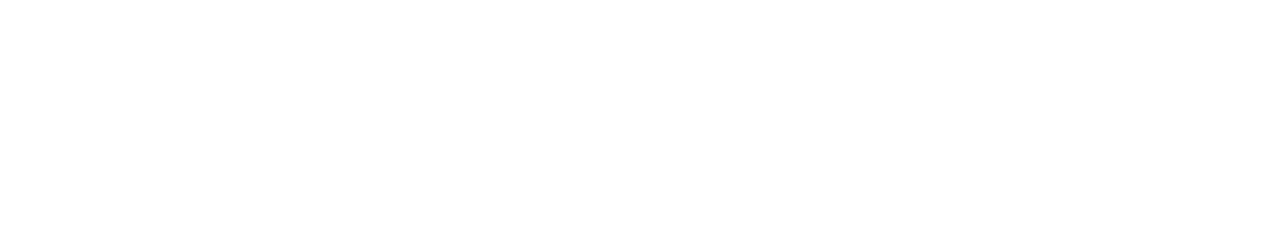
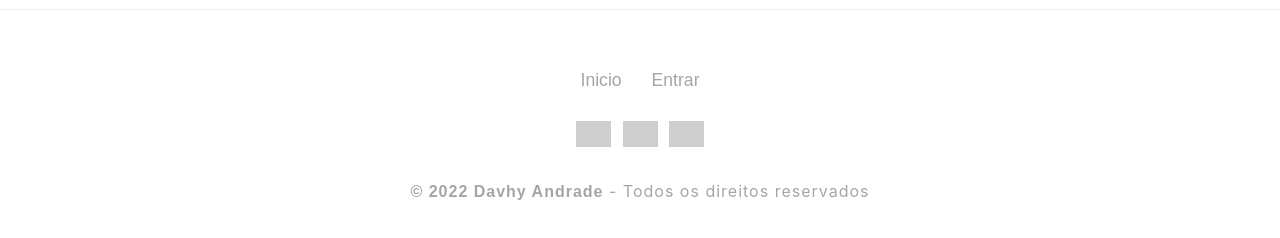
Before and after one commit to davhyandrade/Quiz, a Next.js app: page / in a window 1280 px wide. Shown: the part 444-682 px from the top of the page. Built offline with nearby package versions, Linux system fonts and the light colour scheme; no server answers; grey boxes are pictures that could not be loaded.

Commit message:
add footer

```diff
--- /dev/null
+++ b/src/components/Footer.tsx
@@ -0,0 +1,28 @@
+import Link from 'next/link';
+
+export default function Footer() {
+  return (
+    <footer>
+      <div>
+        <div>
+          <a onClick={() => window.scrollTo(0, 0)}>Inicio</a>
+          <Link href="/login">Entrar</Link>
+        </div>
+        <div>
+          <Link href="https://github.com/davhyandrade">
+            <img src="https://i.postimg.cc/4NccjBYr/logo-github.png" alt="logo github" />
+          </Link>
+          <Link href="https://www.linkedin.com/in/davhy-andrade-dev">
+            <img src="https://i.postimg.cc/kgFbgGFs/logo-linkedin.png" alt="logo linkedin" />
+          </Link>
+          <Link href="https://www.instagram.com/_davhy/">
+            <img src="https://i.postimg.cc/2SPR5drR/logo-instagram.png" alt="logo instagram" />
+          </Link>
+        </div>
+        <p>
+          <span>© 2022 Davhy Andrade</span> - Todos os direitos reservados
+        </p>
+      </div>
+    </footer>
+  );
+}
--- a/src/context/layout.tsx
+++ b/src/context/layout.tsx
@@ -4,6 +4,7 @@
 import { toast, ToastContainer } from 'react-toastify';
 import 'react-toastify/dist/ReactToastify.css';
 import axios from 'axios';
+import Footer from '../components/Footer';
 
 interface IContext {
   handlePageLoaded?: any;
@@ -130,6 +131,7 @@
         >
           <Menu />
           <section>{children}</section>
+          <Footer/>
           <ToastContainer />
         </Context.Provider>
       )}
--- /dev/null
+++ b/src/styles/_footer.scss
@@ -0,0 +1,90 @@
+footer {
+  width: 100%;
+  border-top: 1px solid var(--color-border);
+  margin-top: 100px;
+
+  > div {
+    width: 100%;
+    height: 250px;
+    display: flex;
+    flex-direction: column;
+    align-items: center;
+    justify-content: center;
+
+    > div:nth-child(1) {
+      display: flex;
+
+      a {
+        text-decoration: none;
+        color: var(--color-text);
+        font-size: 1.1rem;
+        opacity: 70%;
+        cursor: pointer;
+
+        &:hover {
+          transition: 1s;
+          text-decoration: underline;
+          opacity: 100;
+        }
+
+        &:active {
+          transition: 0.1s;
+          opacity: 20%;
+        }
+
+        &:nth-child(2) {
+          margin-left: 30px;
+        }
+      }
+    }
+
+    > div:nth-child(2) {
+      display: flex;
+      justify-content: space-between;
+      width: 10%;
+      margin: 30px 0;
+
+      @media only screen and (max-width: 800px) {
+        & {
+          width: 35%;
+        }
+      }
+
+      img {
+        width: 35px;
+        cursor: pointer;
+        opacity: 30%;
+        filter: invert(1);
+
+        &:hover {
+          transition: 1s;
+          opacity: 70%;
+        }
+
+        &:active {
+          transition: 0.1s;
+          opacity: 20%;
+        }
+      }
+    }
+
+    p {
+      font-size: 1rem;
+      color: var(--color-text);
+      letter-spacing: 1px;
+      font-family: Poppins,-apple-system,BlinkMacSystemFont,Segoe UI,Roboto,Helvetica Neue,Arial,Noto Sans,sans-serif,Apple Color Emoji,Segoe UI Emoji,Segoe UI Symbol,Noto Color Emoji;
+      opacity: 70%;
+
+      @media only screen and (max-width: 800px) {
+        & {
+          width: 65%;
+          text-align: center;
+        }
+      }
+
+      span {
+        font-weight: bolder;
+      }
+    }
+  }
+}
--- a/src/styles/_normalize.scss
+++ b/src/styles/_normalize.scss
@@ -3,6 +3,10 @@
     padding: 0;
     font-family: Arial, Helvetica, sans-serif;
     box-sizing: border-box;
+}
+
+html {
+    scroll-behavior: smooth;
 }
 
 body {
--- a/src/styles/globals.css
+++ b/src/styles/globals.css
@@ -3,6 +3,10 @@
   padding: 0;
   font-family: Arial, Helvetica, sans-serif;
   box-sizing: border-box;
+}
+
+html {
+  scroll-behavior: smooth;
 }
 
 body {
@@ -89,6 +93,83 @@
 .menu #active {
   color: var(--color-primary);
   border-bottom: 2px solid var(--color-primary);
+}
+
+footer {
+  width: 100%;
+  border-top: 1px solid var(--color-border);
+  margin-top: 100px;
+}
+footer > div {
+  width: 100%;
+  height: 250px;
+  display: flex;
+  flex-direction: column;
+  align-items: center;
+  justify-content: center;
+}
+footer > div > div:nth-child(1) {
+  display: flex;
+}
+footer > div > div:nth-child(1) a {
+  text-decoration: none;
+  color: var(--color-text);
+  font-size: 1.1rem;
+  opacity: 70%;
+  cursor: pointer;
+}
+footer > div > div:nth-child(1) a:hover {
+  transition: 1s;
+  text-decoration: underline;
+  opacity: 100;
+}
+footer > div > div:nth-child(1) a:active {
+  transition: 0.1s;
+  opacity: 20%;
+}
+footer > div > div:nth-child(1) a:nth-child(2) {
+  margin-left: 30px;
+}
+footer > div > div:nth-child(2) {
+  display: flex;
+  justify-content: space-between;
+  width: 10%;
+  margin: 30px 0;
+}
+@media only screen and (max-width: 800px) {
+  footer > div > div:nth-child(2) {
+    width: 35%;
+  }
+}
+footer > div > div:nth-child(2) img {
+  width: 35px;
+  cursor: pointer;
+  opacity: 30%;
+  filter: invert(1);
+}
+footer > div > div:nth-child(2) img:hover {
+  transition: 1s;
+  opacity: 70%;
+}
+footer > div > div:nth-child(2) img:active {
+  transition: 0.1s;
+  opacity: 20%;
+}
+footer > div p {
+  font-size: 1rem;
+  color: var(--color-text);
+  letter-spacing: 1px;
+  font-family: Poppins, -apple-system, BlinkMacSystemFont, Segoe UI, Roboto, Helvetica Neue, Arial, Noto Sans, sans-serif, Apple Color Emoji, Segoe UI Emoji, Segoe UI Symbol, Noto Color Emoji;
+  opacity: 70%;
+}
+@media only screen and (max-width: 800px) {
+  footer > div p {
+    width: 65%;
+    text-align: center;
+  }
+}
+footer > div p span {
+  font-weight: bolder;
 }
 
 .field-loader {
--- a/src/styles/globals.scss
+++ b/src/styles/globals.scss
@@ -1,5 +1,6 @@
 @import "normalize";
 @import "menu";
+@import "footer";
 @import "loading";
 @import "dialog";
 @import "field-quizzes";
```
Also changed, not shown: 1 other file (tests, documents, lock files or other folders).
